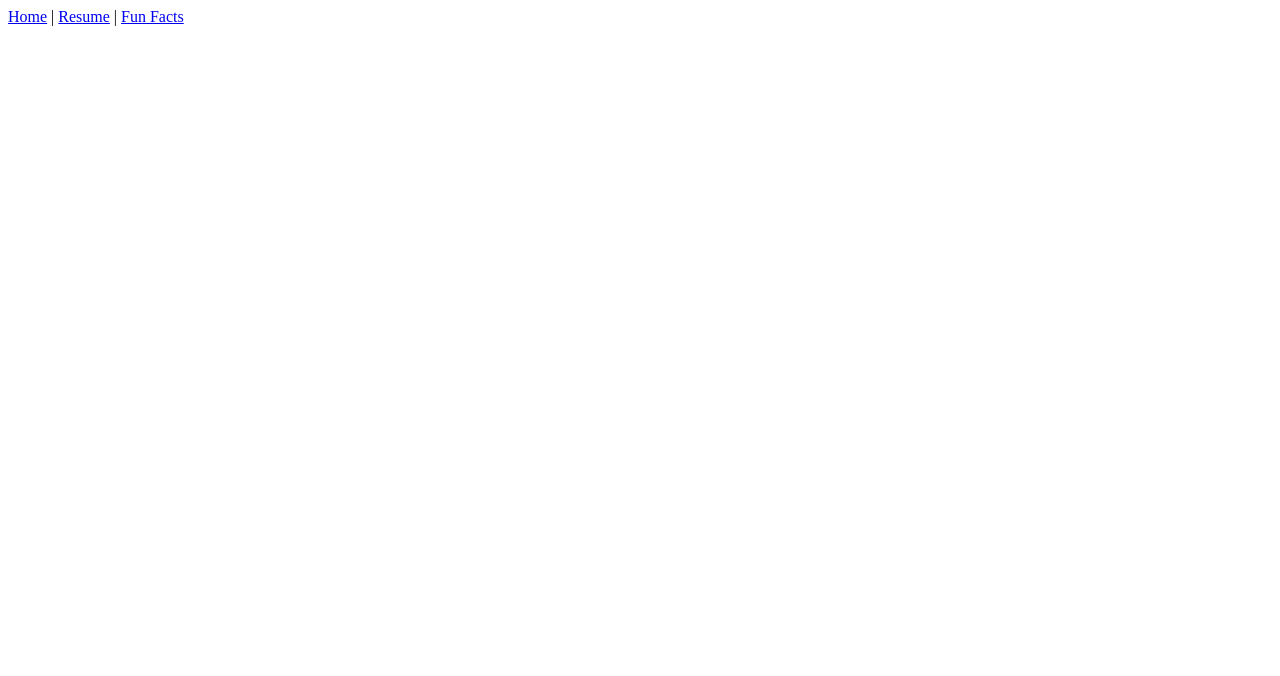
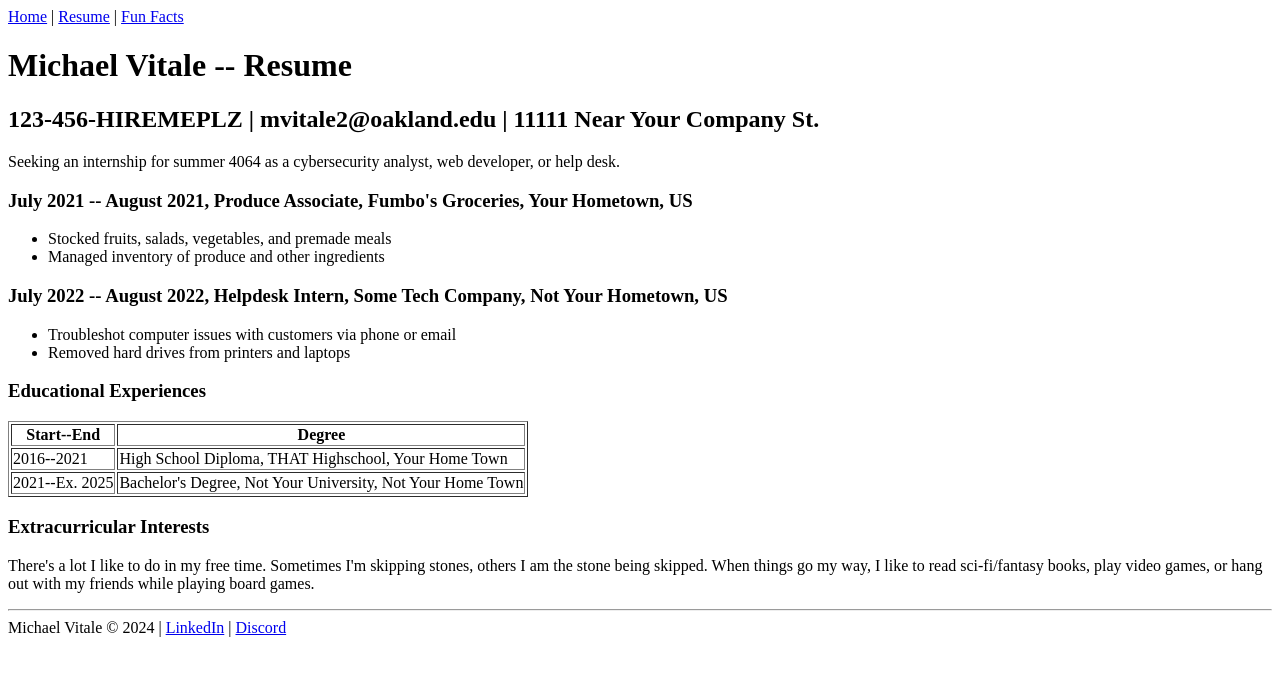
Before and after one commit to mvitale2/michaelvitale_hw1TH_csi3150_ws2023, a plain HTML site: page html/my_resume.html in a window 1280 px wide. Drawn offline with Linux system fonts and the light colour scheme.

Commit message:
finished resume page

```diff
--- a/html/my_resume.html
+++ b/html/my_resume.html
@@ -7,10 +7,87 @@
     <title>Michael Vitale's Portfolio</title>
   </head>
   <body>
-    <a href="../index.html">Home</a>
-    <span> | </span>
-    <a href="my_resume.html">Resume</a>
-    <span> | </span>
-    <a href="my_fun_facts.html">Fun Facts</a>
+    <nav>
+      <a href="../index.html">Home</a>
+      <span> | </span>
+      <a href="my_resume.html">Resume</a>
+      <span> | </span>
+      <a href="my_fun_facts.html">Fun Facts</a>
+    </nav>
+    <h1>Michael Vitale -- Resume</h1>
+    <h2>
+      123-456-HIREMEPLZ | mvitale2@oakland.edu | 11111 Near Your Company St.
+    </h2>
+    <section id="objective">
+      Seeking an internship for summer 4064 as a cybersecurity analyst, web
+      developer, or help desk.
+    </section>
+    <section id="work-experience">
+      <subsection id="grocery">
+        <h3>
+          July 2021 -- August 2021, Produce Associate, Fumbo's Groceries, Your
+          Hometown, US
+        </h3>
+        <ul>
+          <li>Stocked fruits, salads, vegetables, and premade meals</li>
+          <li>Managed inventory of produce and other ingredients</li>
+        </ul>
+      </subsection>
+      <subsection id="helpdesk">
+        <h3>
+          July 2022 -- August 2022, Helpdesk Intern, Some Tech Company, Not Your
+          Hometown, US
+        </h3>
+        <ul>
+          <li>Troubleshot computer issues with customers via phone or email</li>
+          <li>Removed hard drives from printers and laptops</li>
+        </ul>
+      </subsection>
+    </section>
+    <section id="education">
+      <h3>Educational Experiences</h3>
+      <table border="1">
+        <tr>
+          <th>Start--End</th>
+          <th>Degree</th>
+        </tr>
+        <tr>
+          <td>2016--2021</td>
+          <td>High School Diploma, THAT Highschool, Your Home Town</td>
+        </tr>
+        <tr>
+          <td>2021--Ex. 2025</td>
+          <td>Bachelor's Degree, Not Your University, Not Your Home Town</td>
+        </tr>
+      </table>
+    </section>
+    <section id="hobbies">
+      <h3>Extracurricular Interests</h3>
+      <p>
+        There's a lot I like to do in my free time. Sometimes I'm skipping
+        stones, others I am the stone being skipped. When things go my way, I
+        like to read sci-fi/fantasy books, play video games, or hang out with my
+        friends while playing board games.
+      </p>
+    </section>
+    <hr />
+    <footer>
+      Michael Vitale © 2024 |
+      <a
+        href="https://linkedin.com"
+        id="linkedin"
+        target="__blank"
+        rel="noreferrer noopener"
+        >LinkedIn</a
+      >
+      |
+      <a
+        href="https://discord.gg"
+        id="discord"
+        target="__blank"
+        rel="noreferrer noopener"
+        >Discord</a
+      >
+    </footer>
   </body>
 </html>
```
Also changed, not shown: html/my_fun_facts.html (+26 -5 lines), index.html (+19 -2 lines).
